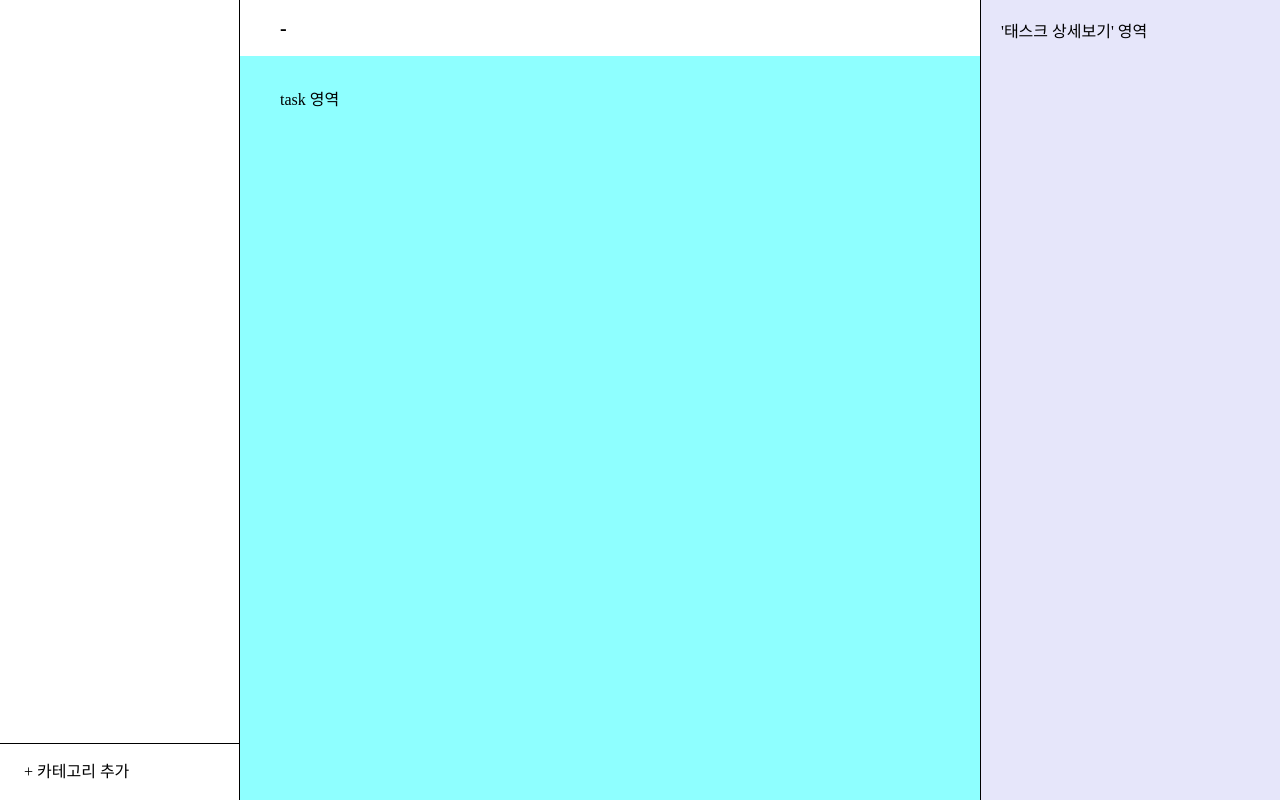
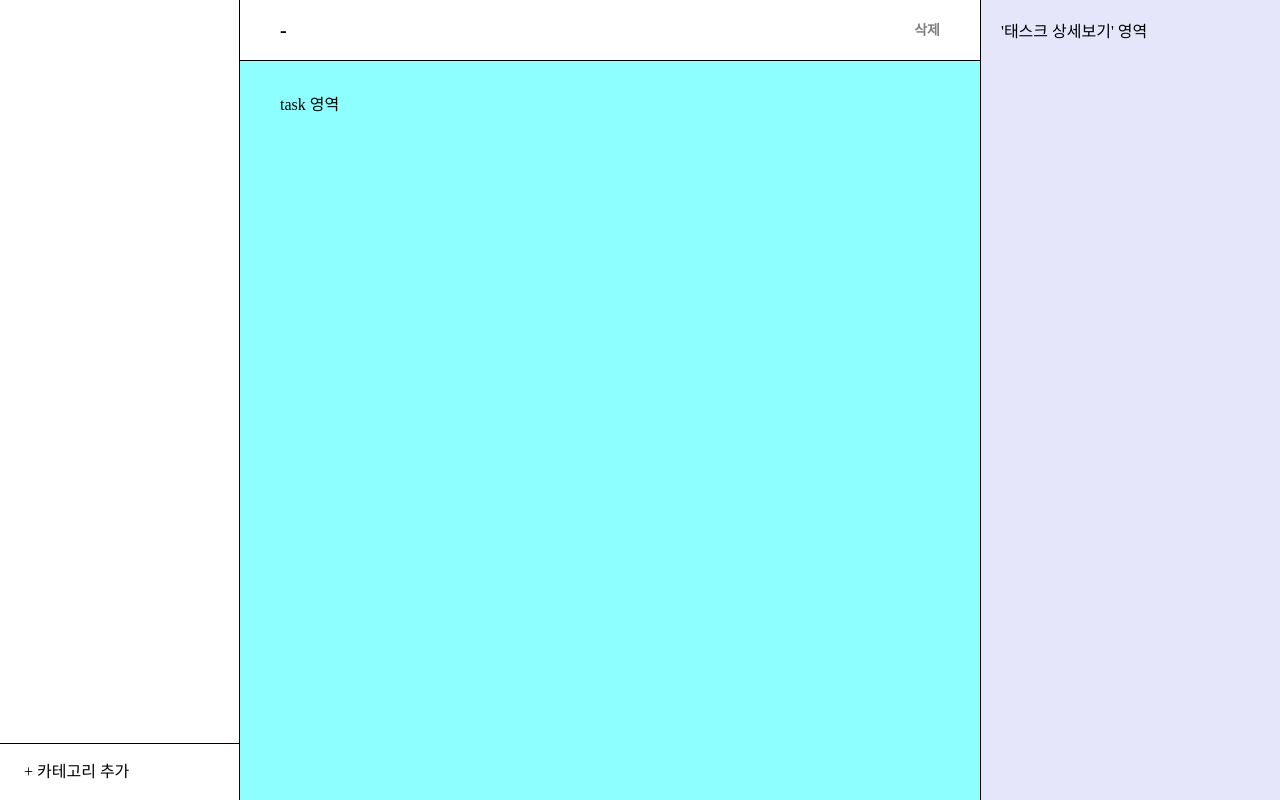
Before and after one commit to macaronpark/todo, a React (Vite) app: page / in a window 1280 px wide. Built offline with nearby package versions, Linux system fonts and the light colour scheme.

Commit message:
카테고리 삭제 버튼 추가

```diff
--- a/src/features/task/ui/TaskSection/TaskSection.module.scss
+++ b/src/features/task/ui/TaskSection/TaskSection.module.scss
@@ -7,12 +7,27 @@
     flex: 1;
     background-color: $white;
 
-    .title {
-      @include flex(start);
-      height: 60px;
+    .header {
+      @include flex(space-between, center);
+      border-bottom: 1px solid $black;
       padding: 0 40px;
-      font-size: 20px;
-      font-weight: 700;
+
+      .title {
+        @include flex(start);
+        height: 60px;
+        font-size: 20px;
+        font-weight: 700;
+      }
+
+      .deleteCategoryButton {
+        font-size: 14px;
+        font-weight: 600;
+        color: $gray;
+
+        &:hover {
+          color: $black;
+        }
+      }
     }
 
     .list {
--- a/src/features/task/ui/TaskSection/TaskSection.tsx
+++ b/src/features/task/ui/TaskSection/TaskSection.tsx
@@ -36,11 +36,14 @@ const TaskSection = ({ categoryId, categoryTitle }: TProps) => {
 
   return (
     <div className={styles.wrapper}>
-      <div className={styles.listWrapper} onClick={toggleSidebar}>
-        <h3 className={styles.title}>
-          {categoryId ? `${categoryTitle} (#${categoryId})` : '-'}
-        </h3>
-        <div className={styles.list}>
+      <div className={styles.listWrapper}>
+        <div className={styles.header}>
+          <h3 className={styles.title}>
+            {categoryId ? `${categoryTitle} (#${categoryId})` : '-'}
+          </h3>
+          <button className={styles.deleteCategoryButton}>삭제</button>
+        </div>
+        <div className={styles.list} onClick={toggleSidebar}>
           {taskList.map((task) => (
             <Task key={task.id} title={task.title} onClick={toggleSidebar} />
           ))}
--- a/src/styles/_color.scss
+++ b/src/styles/_color.scss
@@ -1,3 +1,4 @@
 $white: white;
 $lightgray: #eaeaea;
+$gray: gray;
 $black: black;
```
